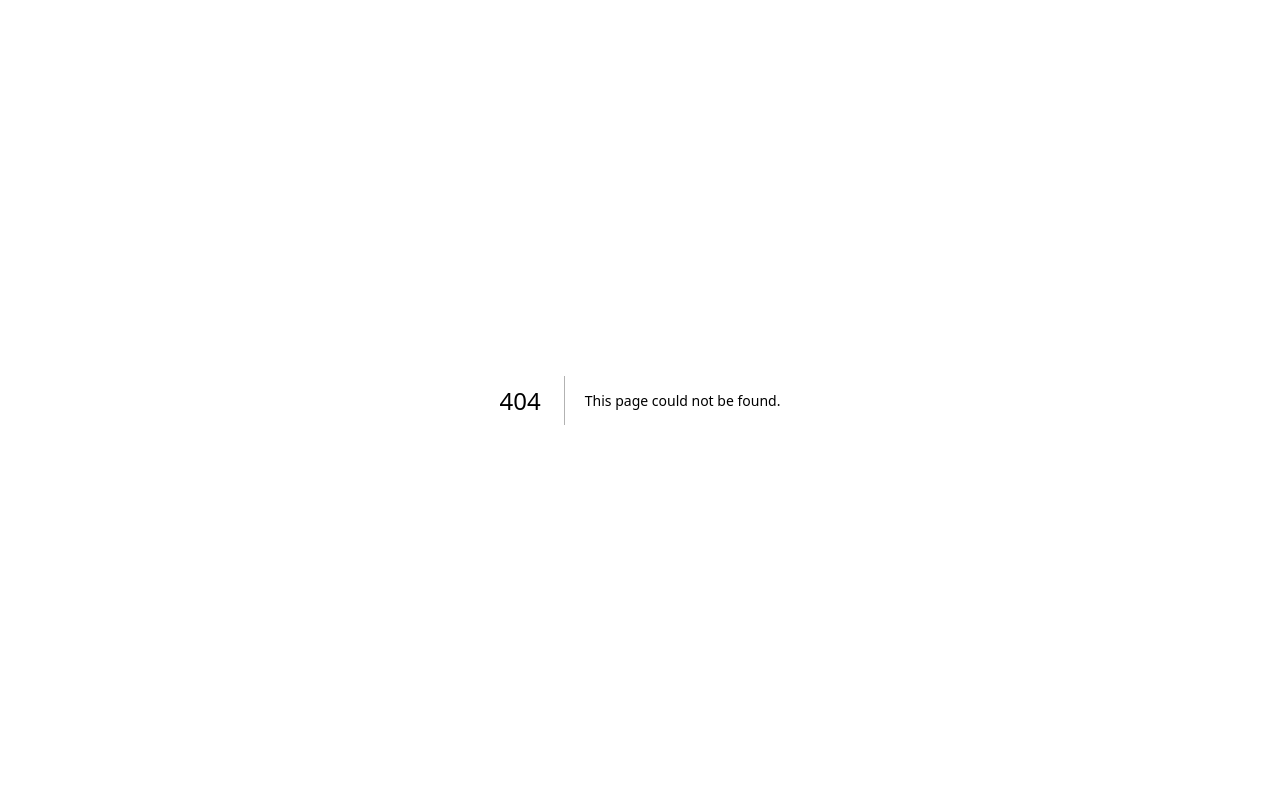
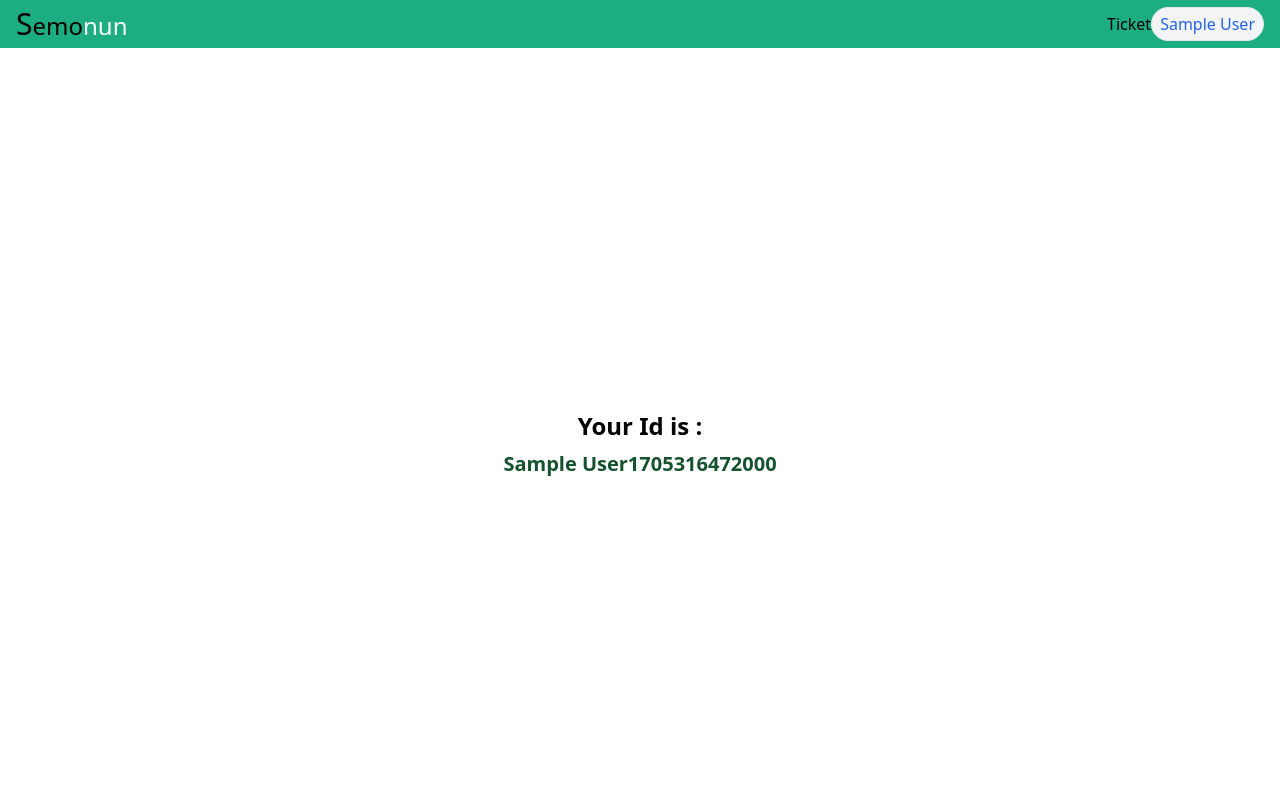
Before and after one commit to atsed27/Semmonu, a Next.js app: page /ticketIdGen in a window 1280 px wide. Before the commit this address had no page. Shown: the top 800 px of the page. Built offline with nearby package versions, Linux system fonts and the light colour scheme; no server answers; sample sign-in values are in the browser's storage.

Commit message:
ticket id generetor id add

```diff
--- a/pages/api/pay/chapaT/[id].js
+++ b/pages/api/pay/chapaT/[id].js
@@ -17,8 +17,8 @@ const chapaHandler = async (req, res) => {
       const findUser = await User.findOne({ email: user.email });
       if (!findUser) return res.status(404).json('user is not found');
       console.log(findUser);
-      const randomNumber = Math.floor(Math.random() * 10000000);
-      const randomString = 'semonun-chap' + randomNumber;
+      const date = Date.now();
+      const randomString = 'semonun-chap' + date;
       const tx = randomString;
       const option = {
         headers: {
--- a/pages/ticket.js
+++ b/pages/ticket.js
@@ -6,6 +6,7 @@ import Link from 'next/link';
 import dynamic from 'next/dynamic';
 import { useRouter } from 'next/router';
 import axios from 'axios';
+import Cookies from 'js-cookie';
 
 function Ticket() {
   const { state, dispatch } = useContext(Store);
@@ -29,7 +30,16 @@ function Ticket() {
       Total,
     });
     const { data } = res.data;
-    console.log(data?.checkout_url);
+    dispatch({ type: 'Ticket_Reset' });
+    Cookies.set(
+      'ticket',
+      JSON.stringify({
+        ...ticket,
+        ticketItems: [],
+        panelMethod: '',
+        paymentMethod: '',
+      })
+    );
     router.push(data?.checkout_url);
   };
   return (
@@ -172,7 +182,7 @@ function Ticket() {
                         </button>
                       ) : (
                         <button
-                          className="bg-primary"
+                          className="bg-primary px-7 rounded-md py-2"
                           onClick={() =>
                             router.push(
                               'login?redirect=/paySelect?message=ticket '
--- /dev/null
+++ b/pages/ticketIdGen.js
@@ -0,0 +1,37 @@
+import Layout from '@/components/Layout';
+import Loader from '@/components/loader/Loader';
+import { useSession } from 'next-auth/react';
+import React from 'react';
+
+function TicketGenerator() {
+  const date = Date.now();
+  const { status, data: session } = useSession();
+
+  console.log(date);
+  console.log(session);
+
+  return (
+    <Layout title={'Your Id'}>
+      <div>
+        {status === 'loading' ? (
+          <div>
+            <Loader />
+          </div>
+        ) : (
+          <div className="flex  flex-col items-center  justify-center h-screen">
+            <h1 className="text-2xl font-semibold">Your Id is :</h1>
+            <div className="my-2">
+              <h3 className="text-xl text-green-900 font-bold">
+                {session?.user?.name + date}
+              </h3>
+            </div>
+          </div>
+        )}
+      </div>
+    </Layout>
+  );
+}
+
+export default TicketGenerator;
+
+TicketGenerator.auth = true;
```
